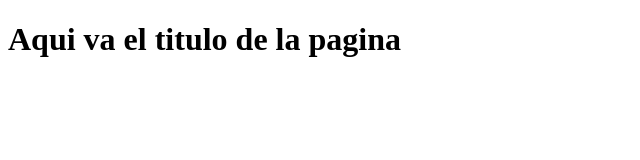
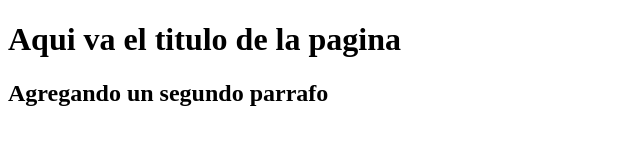
Before and after one commit to Lucho-123/Prueba_gitHub, a plain HTML site: page index.html in a window 1280 px wide. Shown: the whole page, without its empty margins (0-640 px from the left). Drawn offline with Linux system fonts and the light colour scheme.

Commit message:
Commit agregue otro parrafo

```diff
--- a/index.html
+++ b/index.html
@@ -9,5 +9,6 @@
 </head>
 <body>
     <h1>Aqui va el titulo de la pagina</h1>
+    <h2>Agregando un segundo parrafo</h2>
 </body>
 </html>
```
